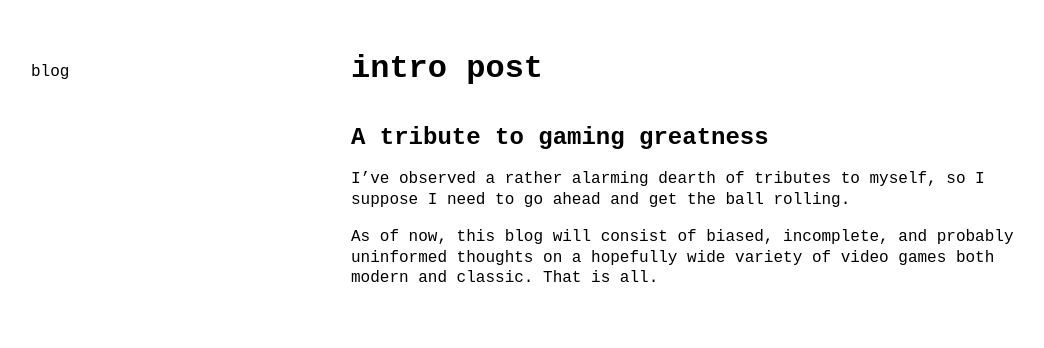
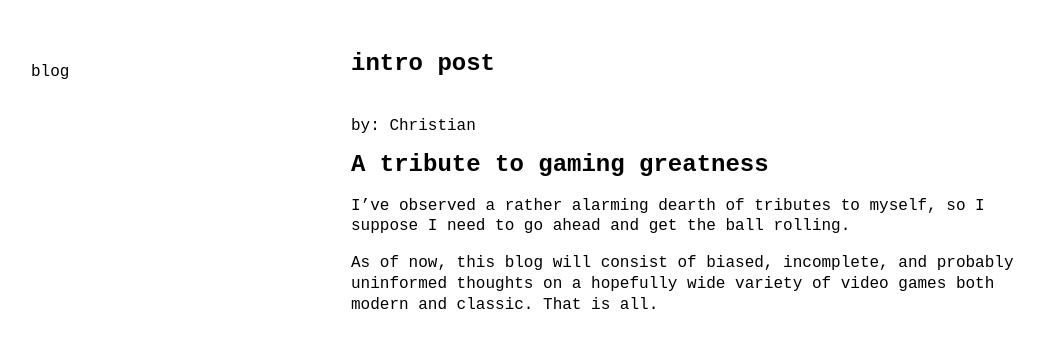
Before and after one commit to ebertx/happygametime, a Jekyll site: the page built from _posts/2014-06-24-intro-post.md, in a window 1280 px wide. Shown: the top 348 px of the page, without its empty margins (79-1123 px from the left). Built offline with Jekyll 4.4.1, drawn with Linux system fonts in a browser that asks for light colours; Markdown is read by kramdown in place of the engine named in the settings.

Commit message:
added author, added head include

```diff
--- a/_config.yml
+++ b/_config.yml
@@ -3,5 +3,14 @@ permalink: /blog/:year/:month/:day/:title
 markdown: rdiscount
 exclude: ['.git']
 name: "Happy Game Time"
-description: "A Game Blog"
+description: "Happy Game Time - A Game Blog"
 url: http://happygametime.com
+authors:
+  ebertx:
+    name: Christian Paulsen
+    display_name: Christian
+    gravatar: b71a5abdd696a20fc42d369a5e6be7e7
+    email: ebertx@gmail.com
+    web: http://apcoder.com
+    twitter: ebertx
+    github: ebertx
--- a/_includes/head.html
+++ b/_includes/head.html
@@ -1,12 +1,16 @@
 <head>
-    <meta charset="utf-8">
+    <meta charset="UTF-8">
     <meta http-equiv="X-UA-Compatible" content="IE=edge">
-    <title>{% if page.title %}{{ page.title }}{% else %}{{ site.title }}{% endif %}</title>
-    <meta name="viewport" content="width=device-width">
+    <title>{% if page.title %}{{ page.title }}{% else %}{{ site.name }}{% endif %}</title>
+    <meta name="apple-mobile-web-app-capable" content="yes">
+    <meta name="viewport" content="width=device-width,initial-scale=1">
     <meta name="description" content="{{ site.description }}">
     <link rel="canonical" href="{{ page.url | replace:'index.html','' | prepend: site.baseurl | prepend: site.url }}">
+<!--     <link rel="apple-touch-img/logo-precomposed" href="/otter-pop/img/logo.jpg">
+    <link rel="apple-touch-img/logo" href="/otter-pop/img/logo.jpg">
+    <link rel="apple-touch-img/logo" sizes="72x72" href="/otter-pop/img/logo.jpg">
+    <link rel="apple-touch-img/logo" sizes="114x114" href="/otter-pop/img/logo.jpg"> -->
 
-    <!-- Custom CSS -->
-    <link rel="stylesheet" href="{{ "/css/main.css" | prepend: site.baseurl }}">
-
+    <link rel="stylesheet" href="{{ "/css/styles.css" | prepend: site.baseurl }}">
+    <link href="img/logo.jpg" rel="shortcut icon">
 </head>
--- a/_layouts/post.html
+++ b/_layouts/post.html
@@ -1,20 +1,6 @@
 <!DOCTYPE html>
 <html lang="en">
-<head>
-    <meta charset="UTF-8">
-    <title>{{ site.description }}</title>
-
-    <meta name="apple-mobile-web-app-capable" content="yes">
-    <meta name="viewport" content="width=device-width,initial-scale=1">
-    <link rel="apple-touch-img/logo-precomposed" href="/otter-pop/img/logo.jpg">
-    <link rel="apple-touch-img/logo" href="/otter-pop/img/logo.jpg">
-    <link rel="apple-touch-img/logo" sizes="72x72" href="/otter-pop/img/logo.jpg">
-    <link rel="apple-touch-img/logo" sizes="114x114" href="/otter-pop/img/logo.jpg">
-
-    <link href="/css/styles.css" rel="stylesheet" type="text/css">
-    <link href="/css/pygments.css" rel="stylesheet" type="text/css">
-    <link href="/img/logo.jpg" rel="shortcut icon">
-</head>
+{% include head.html %}
 <body>
   <div class="sidebar">
     <a href="/" class="logo">
@@ -32,14 +18,16 @@
       </div>
     </ul>
   </div>
-  <div class="wrapper">
-    <!--<h1><marquee scrolldelay="60">otter pop - the world's greatest jekyll theme</marquee></h1>-->
-    <h1>{{ page.title }}</h1>
-
+  {% assign author = site.authors[page.author] %}
+  <article class="wrapper">
+    <header>
+      <h1>{{ page.title }}</h1>
+      <span>by: {{ author.display_name }}</span>
+    </header>
     <div class="post-body">
       {{ content }}
     </div>
-  </div>
+  </article>
   <script type="text/javascript">
     (function(i,s,o,g,r,a,m){i['GoogleAnalyticsObject']=r;i[r]=i[r]||function(){
     (i[r].q=i[r].q||[]).push(arguments)},i[r].l=1*new Date();a=s.createElement(o),
```
Also changed, not shown: _layouts/default.html (+1 -14 lines), _posts/2014-06-24-intro-post.md (+2 -1 lines).
